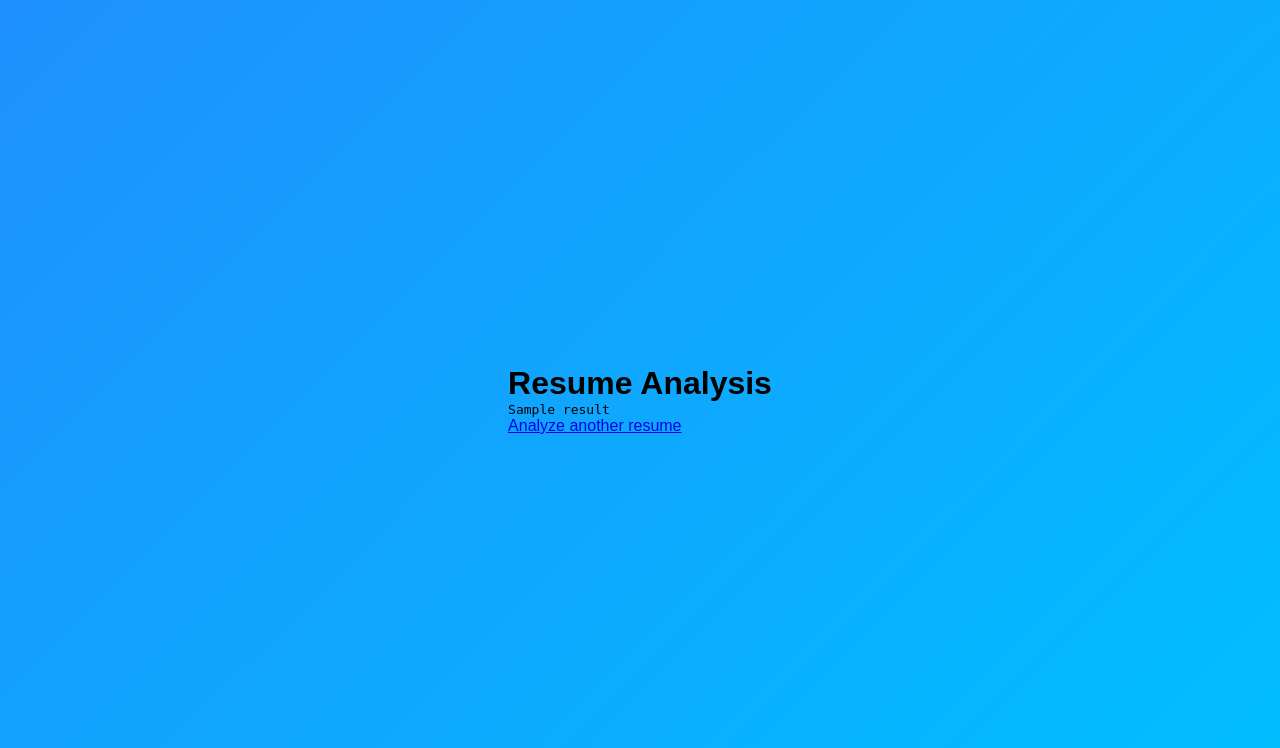
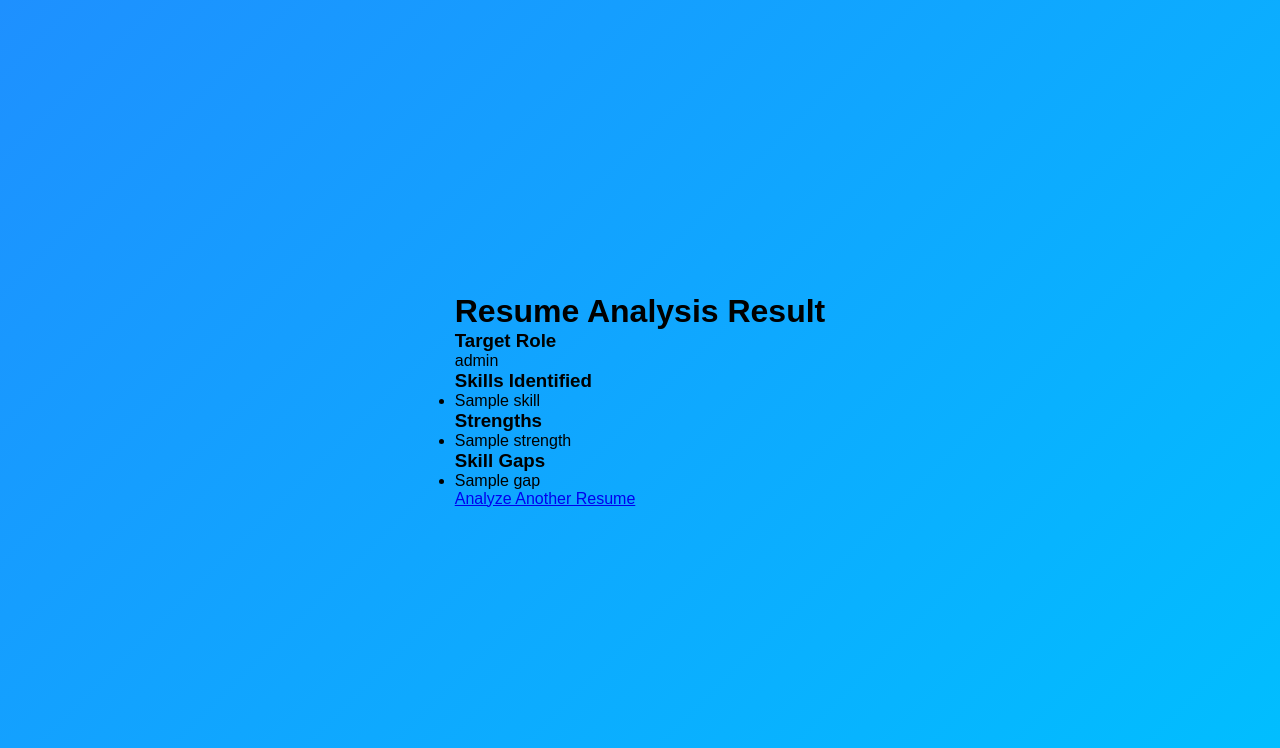
Before and after one commit to jayanthkumar2507/csv_project, a Flask app: template templates/result.html in a window 1280 px wide. Shown: the top 748 px of the page. Run offline with Flask 3, Linux system fonts and the light colour scheme; the template is opened without the code that fills it: most values are stand-ins (such as "Sample title", 1, 10 or a date in 2020); some libraries are stand-ins or nearby versions.

Commit message:
UI fixes and final resume analyzer update

```diff
--- a/templates/result.html
+++ b/templates/result.html
@@ -1,14 +1,55 @@
 <!DOCTYPE html>
-<html>
+<html lang="en">
 <head>
-    <title>Analysis Result</title>
+    <meta charset="UTF-8">
+    <title>Resume Analysis Result</title>
     <link rel="stylesheet" href="{{ url_for('static', filename='style.css') }}">
 </head>
 <body>
-    <div class="container">
-        <h1>Resume Analysis</h1>
-        <pre>{{ result }}</pre>
-        <a href="/">Analyze another resume</a>
+
+<div class="result-container">
+    <div class="result-box">
+
+        <h1>Resume Analysis Result</h1>
+
+        <div class="section">
+            <h3>Target Role</h3>
+            <p>{{ role }}</p>
+        </div>
+
+        <div class="section">
+            <h3>Skills Identified</h3>
+            <ul>
+                {% for skill in skills %}
+                <li>{{ skill }}</li>
+                {% endfor %}
+            </ul>
+        </div>
+
+        <div class="section">
+            <h3>Strengths</h3>
+            <ul>
+                {% for strength in strengths %}
+                <li>{{ strength }}</li>
+                {% endfor %}
+            </ul>
+        </div>
+
+        <div class="section">
+            <h3>Skill Gaps</h3>
+            <ul>
+                {% for gap in gaps %}
+                <li>{{ gap }}</li>
+                {% endfor %}
+            </ul>
+        </div>
+
+        <div class="actions">
+            <a href="/" class="btn">Analyze Another Resume</a>
+        </div>
+
     </div>
+</div>
+
 </body>
 </html>
```
